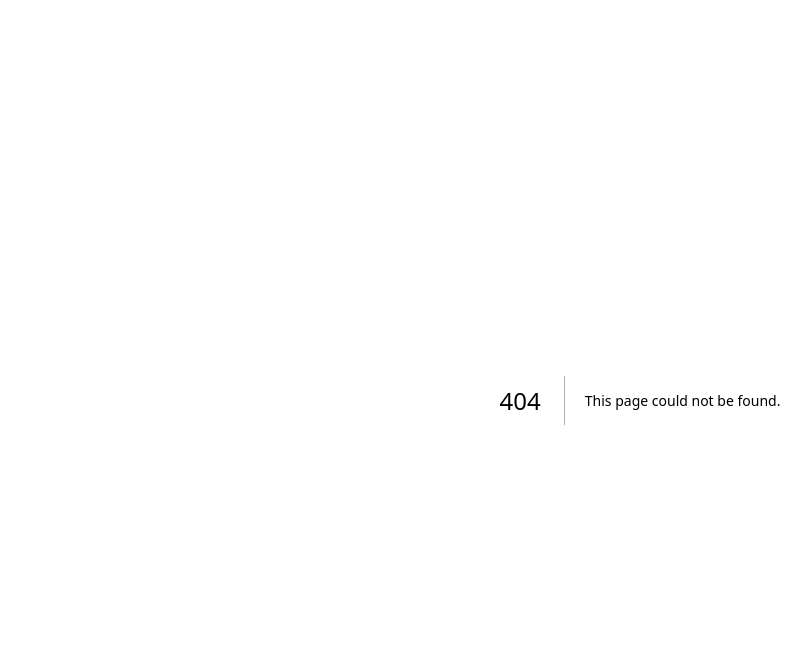
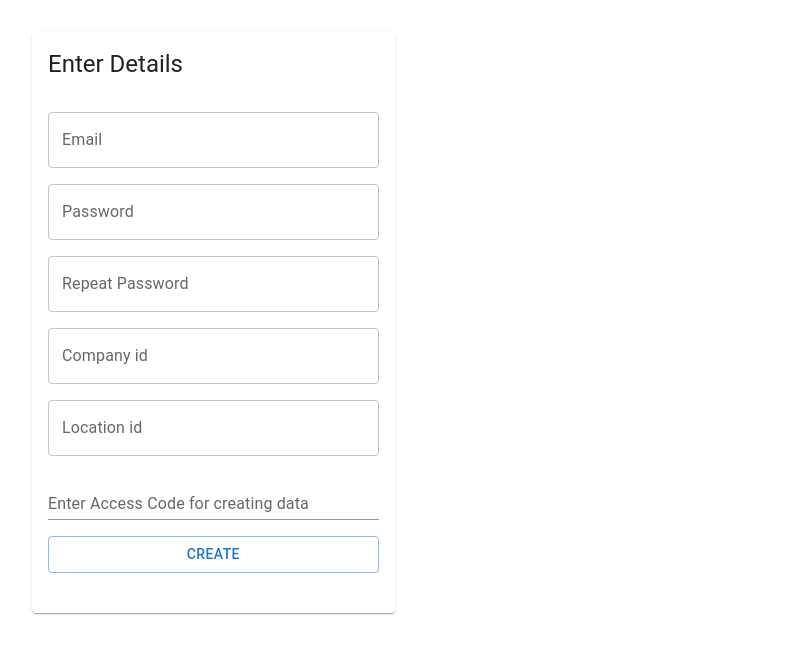
Before and after one commit to subin-firow/signal-locarize, a Next.js app: page /create in a window 1280 px wide. Before the commit this address had no page. Shown: the top 654 px of the page, without its empty margins (0-812 px from the left). Built offline with nearby package versions, Linux system fonts and the light colour scheme.

Commit message:
add account form

```diff
--- a/package.json
+++ b/package.json
@@ -12,6 +12,7 @@
     "@emotion/react": "^11.11.1",
     "@emotion/styled": "^11.11.0",
     "@mui/icons-material": "^5.14.19",
+    "@mui/lab": "^5.0.0-alpha.162",
     "@mui/material": "^5.14.20",
     "axios": "^1.6.2",
     "next": "14.0.4",
--- /dev/null
+++ b/src/app/create/page.js
@@ -0,0 +1,115 @@
+"use client";
+import {
+  Card,
+  CardContent,
+  CardHeader,
+  FormControl,
+  Grid,
+  TextField,
+  Typography,
+} from "@mui/material";
+import LoadingButton from "@mui/lab/LoadingButton";
+import { useState } from "react";
+import axios from "axios";
+import toast from "react-hot-toast";
+import { CustomToast } from "./toast";
+
+export default function page() {
+  const [details, setDetails] = useState(null);
+  const [loading,setLoading] = useState(false)
+
+  const handleChange = (e) => {
+    setDetails((prevData) => ({
+      ...prevData,
+      [e.target.name]: e.target.value,
+    }));
+  };
+  const handleCreate = () => {
+    console.log(details);
+
+    setLoading(true)
+    toast.loading('Adding Account')
+
+    axios.post(`http://localhost:5008/v1/create-account`,details).then((res)=>{
+        console.log(res.data)
+        setLoading(false)
+        toast((t) => (
+            <CustomToast type="success" message="Account added successfully" />
+          ));
+    }).catch(e=>{
+        console.log(e)
+        setLoading(false)
+        toast.error(e?.response.data.message)
+    })
+  };
+  return (
+    <>
+      <Grid>
+        <Grid container>
+          <Grid item lg={4} p={4}>
+            <Card>
+              <CardHeader title="Enter Details" />
+              <CardContent>
+                <Grid item container gap={2}>
+                  <TextField
+                    onChange={(e) => handleChange(e)}
+                    fullWidth
+                    label="Email"
+                    name="email"
+                    type="email"
+                  />
+                  <TextField
+                    onChange={(e) => handleChange(e)}
+                    fullWidth
+                    label="Password"
+                    name="password"
+                    type="password"
+                  />
+                  <TextField
+                    onChange={(e) => handleChange(e)}
+                    fullWidth
+                    label="Repeat Password"
+                    name="re_password"
+                    type="password"
+                  />
+                  <TextField
+                    onChange={(e) => handleChange(e)}
+                    fullWidth
+                    label="Company id"
+                    name="company_id"
+                    type="text"
+                  />
+                  <TextField
+                    onChange={(e) => handleChange(e)}
+                    fullWidth
+                    label="Location id"
+                    name="location_id"
+                    type="text"
+                  />
+                  <TextField
+                    onChange={(e) => handleChange(e)}
+                    fullWidth
+                    variant="standard"
+                    label="Enter Access Code for creating data"
+                    name="access_code"
+                    type="password"
+                  />
+                </Grid>
+
+                <Grid container py={2} display={"flex"} justifyContent={"end"}>
+                  <LoadingButton loading={loading}
+                    onClick={handleCreate}
+                    fullWidth
+                    variant="outlined"
+                  >
+                    Create
+                  </LoadingButton>
+                </Grid>
+              </CardContent>
+            </Card>
+          </Grid>
+        </Grid>
+      </Grid>
+    </>
+  );
+}
--- /dev/null
+++ b/src/app/create/toast.js
@@ -0,0 +1,6 @@
+"use client";
+import Alert from "@mui/material/Alert";
+
+export const CustomToast = ({ type, message }) => (
+  <Alert severity={type}>{message}</Alert>
+);
--- a/src/app/layout.js
+++ b/src/app/layout.js
@@ -1,17 +1,23 @@
-import { Inter } from 'next/font/google'
-import './globals.css'
+import { Inter } from "next/font/google";
+import "./globals.css";
+import { ToastBar, Toaster } from "react-hot-toast";
+import { duration } from "@mui/material";
 
-const inter = Inter({ subsets: ['latin'] })
+const inter = Inter({ subsets: ["latin"] });
 
 export const metadata = {
-  title: 'Signal Locarize',
-  description: 'Generated by create next app',
-}
+  title: "Signal Locarize",
+  description: "Generated by create next app",
+};
 
 export default function RootLayout({ children }) {
   return (
     <html lang="en">
-      <body className={inter.className}>{children}</body>
+      <body className={inter.className}>
+        <Toaster position="top-right" toastOptions={{duration:1200}} />
+
+        {children}
+      </body>
     </html>
-  )
+  );
 }
```
Also changed, not shown: src/app/tools/demo.js (line endings or trailing spaces), 1 other file (tests, documents, lock files or other folders).
